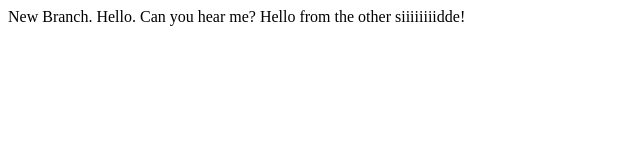
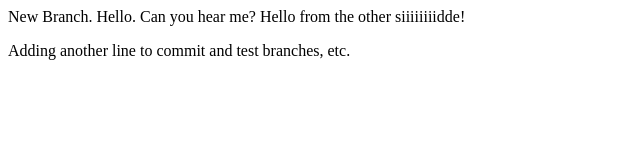
Before and after one commit to jaetaylor/BibleOneYear, a plain HTML site: page index.html in a window 1280 px wide. Shown: the whole page, without its empty margins (0-640 px from the left). Drawn offline with Linux system fonts and the light colour scheme.

Commit message:
something to review

```diff
--- a/index.html
+++ b/index.html
@@ -5,5 +5,7 @@
   <p>New Branch. Hello. Can you hear me?
      Hello from the other siiiiiiiidde!</p>
 
+  <p>Adding another line to commit and test branches, etc. </p>
+
 </body>
 </html>
```
